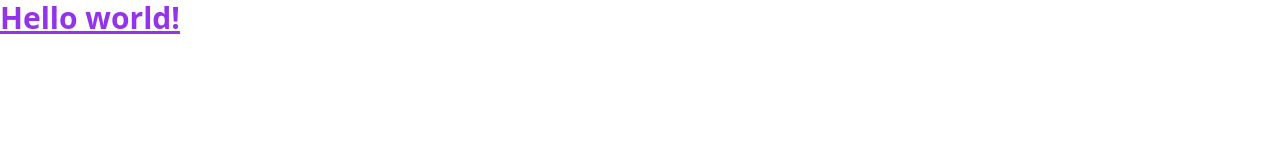
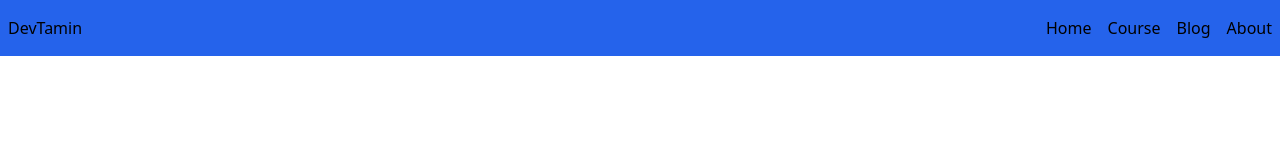
Before and after one commit to ABay23/tailwindcss-structure, a website: page src/index.html in a window 1280 px wide. Drawn offline with Linux system fonts and the light colour scheme.

Commit message:
base HTML

```diff
--- a/src/index.html
+++ b/src/index.html
@@ -8,6 +8,20 @@
     <title>Document</title>
   </head>
   <body>
-    <h1 class="text-3xl font-bold underline text-purple-600">Hello world!</h1>
+    <nav class="bg-blue-600">
+      <div class="container mx-auto px-2 py-4 flex justify-between">
+        <div>
+          <h1>DevTamin</h1>
+        </div>
+        <div>
+          <ul class="flex space-x-4">
+            <li><a href="#">Home</a></li>
+            <li><a href="#">Course</a></li>
+            <li><a href="#">Blog</a></li>
+            <li><a href="#">About</a></li>
+          </ul>
+        </div>
+      </div>
+    </nav>
   </body>
 </html>
```
Also changed, not shown: dist/output.css.
